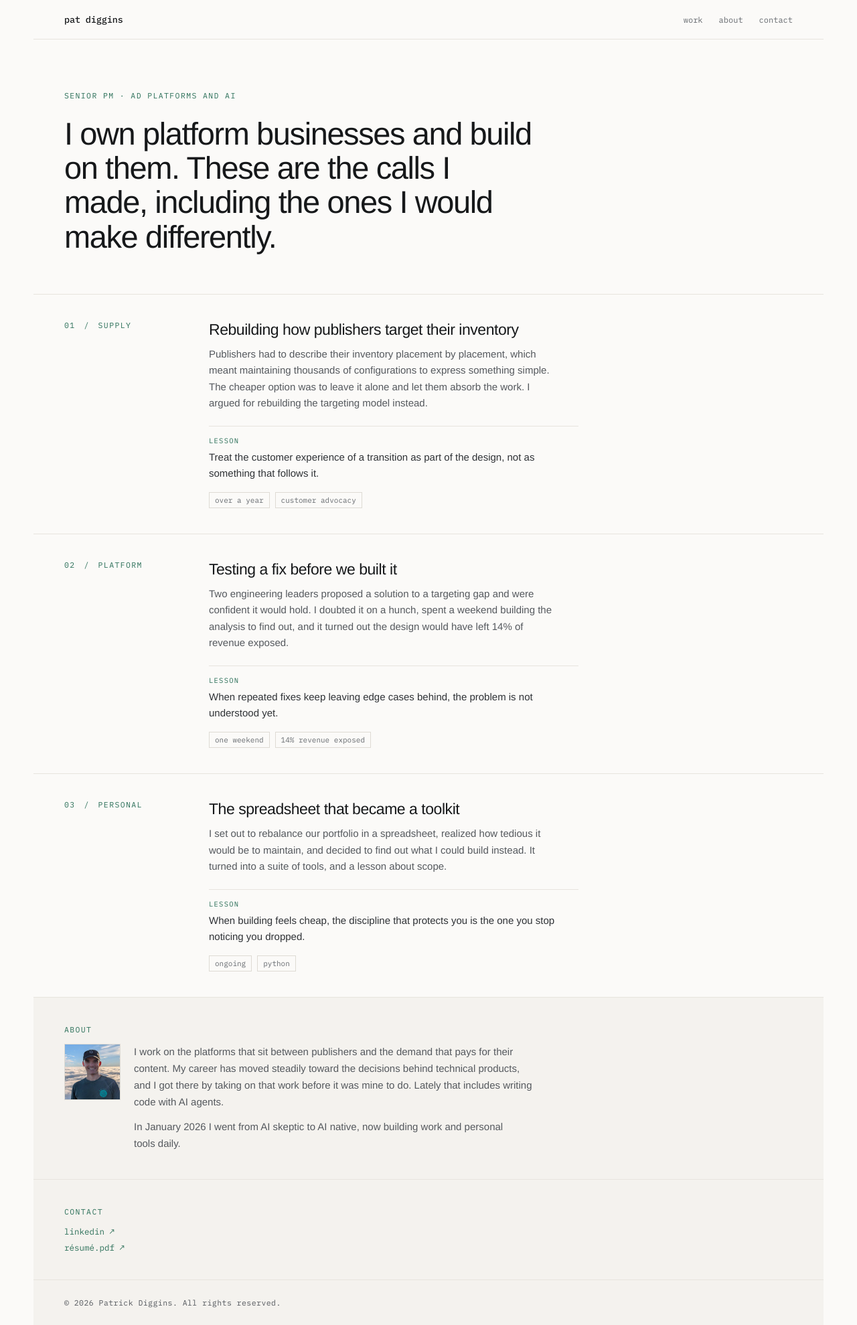
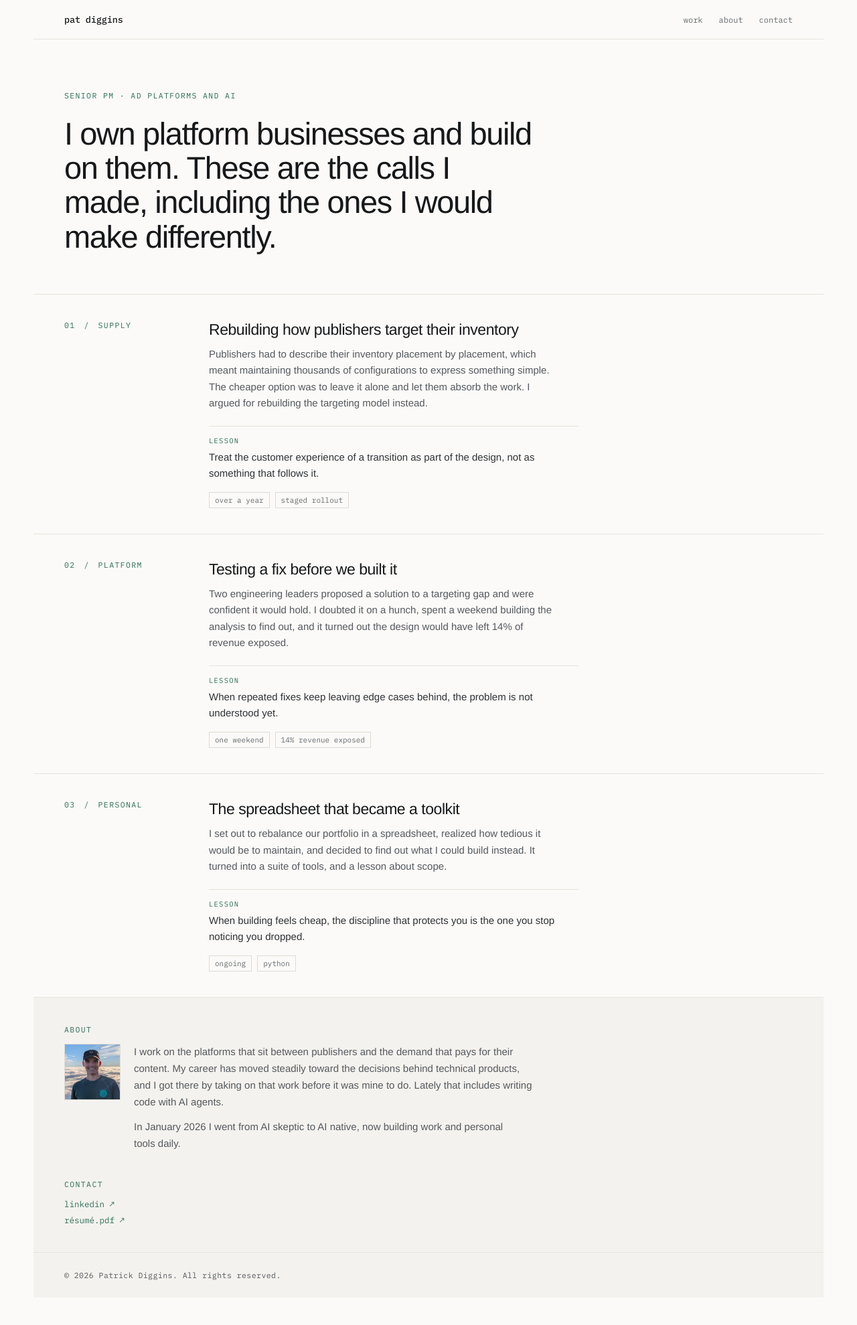
Before and after one commit to pd-product/pd-product.github.io, a Jekyll site: the page built from index.html, in a window 1280 px wide. Shown: the whole page at 67% size. Built offline with Jekyll 4.4.1, drawn with Linux system fonts in a browser that asks for light colours; after the commit the page ends 1938 px from its top, so only the background shows below that.

Commit message:
Merge About and Contact into one continuous panel; relabel chip (#12)
Design-session refinement: dropping .contact border-top and its top padding
lets the shared panel-deep background run continuously, so the two sections read
as one block with two labelled parts rather than two stacked panels, which is
closer to the comp. .about keeps its own top border, separating the pair from
the work list. Separation between them is now .about bottom padding alone.

Design also confirmed .about at 72ch, already shipped in PR #10, and noted
the 54ch it replaced was a leftover from the comp two-column context rather than
a defect on either side. No change needed; recorded for the history.

Chip relabelled from "customer advocacy" to "staged rollout". Front matter
only; the phrase appears nowhere else.

Co-authored-by: Claude Opus 5 (1M context) <noreply@anthropic.com>

```diff
--- a/_work/targeting-architecture.md
+++ b/_work/targeting-architecture.md
@@ -13,7 +13,7 @@ partners: "1P and 3P publishers, demand partners, support and services"
 timeframe: "Over a year, scoping to GA"
 chips:
   - "over a year"
-  - "customer advocacy"
+  - "staged rollout"
 # No hero_image for v1 -- the site ships without diagrams. Adding one here is
 # the only change needed to bring the hero and home-page card back.
 tradeoffs:
--- a/assets/css/style.scss
+++ b/assets/css/style.scss
@@ -287,6 +287,20 @@ a:hover { color: var(--text); }
 }
 
 .about > h2 { grid-column: 1 / -1; }
+
+/* Design-session refinement, requested after review.
+   About and Contact are separate sections because that is what the markup
+   supports, but the comp reads them as one panel. Dropping the rule between
+   them and the second top padding makes the shared panel-deep background run
+   continuously, so they read as one block with two labelled parts rather than
+   two stacked panels. .about keeps its own top border, which is what separates
+   the pair from the work list above.
+   Separation between the two is now .about's 40px bottom padding alone; adjust
+   here if the design wants a different interval. */
+.contact {
+  border-top: 0;
+  padding-top: 0;
+}
 
 .about > h2,
 .contact > h2 {
```
